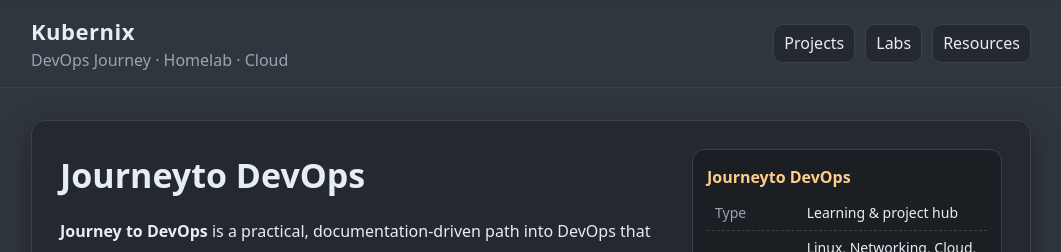
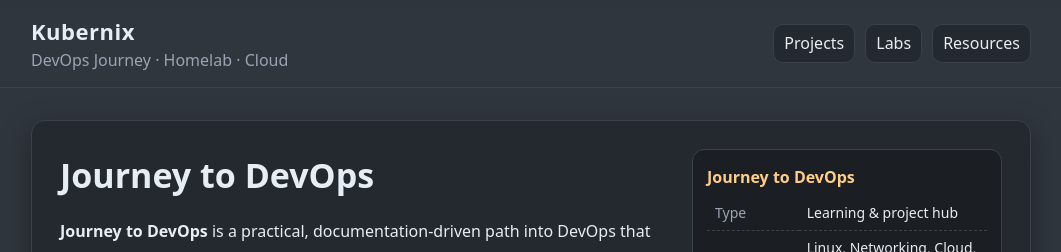
Before and after one commit to milinko92/kubernix.github.io, a plain HTML site: page index.html in a window 1280 px wide. Shown: the top 252 px of the page, without its empty margins (109-1170 px from the left). Drawn offline with Linux system fonts and the light colour scheme.

Commit message:
Update index.html

```diff
--- a/index.html
+++ b/index.html
@@ -49,7 +49,7 @@
   <main class="wrap">
     <article class="paper" id="article">
       <aside class="infobox" aria-labelledby="info-heading">
-        <h3 id="info-heading">Journeyto DevOps</h3>
+        <h3 id="info-heading">Journey to DevOps</h3>
         <table>
           <tr><td>Type</td><td>Learning & project hub</td></tr>
           <tr><td>Focus</td><td>Linux, Networking, Cloud, Automation</td></tr>
@@ -60,7 +60,7 @@
         </table>
       </aside>
 
-      <h1>Journeyto DevOps</h1>
+      <h1>Journey to DevOps</h1>
       <p><strong>Journey to DevOps</strong> is a practical, documentation-driven path into DevOps that combines study notes, homelab builds, and open projects. It emphasizes foundational skills—Linux, networking, cloud fundamentals, and scripting—progressing toward containerization, IaC, and CI/CD. The repo serves as a record of experiments, troubleshooting, and reusable config.</p>
 
       <h2>Background</h2>
```
